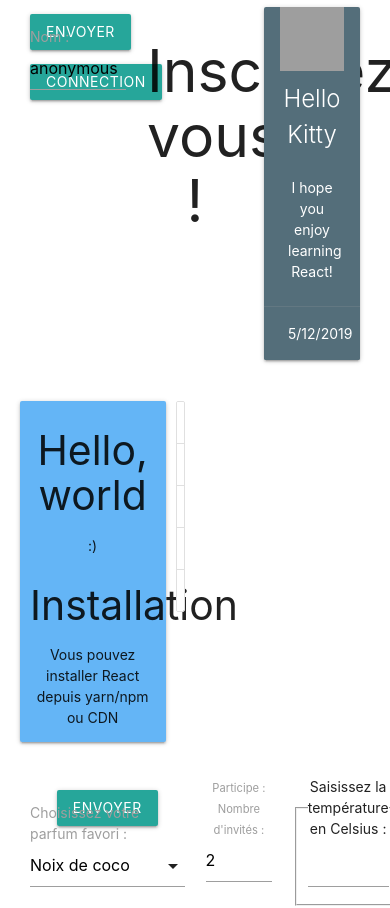
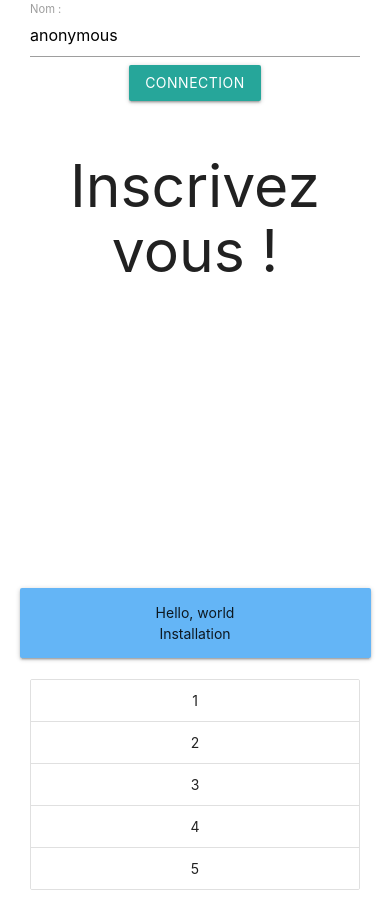
Before and after one commit to Latence132/ReactApp, a React (Create React App) app: page / in a window 390 px wide. Shown: the top 908 px of the page. Built offline with nearby package versions, Linux system fonts and the light colour scheme; grey boxes are pictures that could not be loaded.

Commit message:
animation, responsive

```diff
--- a/src/App.js
+++ b/src/App.js
@@ -1,7 +1,7 @@
 import React from "react";
-import logo from "./logo.svg";
+// import logo from "./logo.svg";
 import "./App.css";
-import Toggle from "./Toggle.js";
+// import Toggle from "./Toggle.js";
 import Greeting from "./Greeting.js";
 import { Comment } from "./Comment.js";
 import ListNumbers from "./ListNumbers.js";
@@ -28,32 +28,92 @@ class App extends React.Component {
         }
       ],
       isLoggedIn: false,
-      data : {
+      data: {
         date: new Date(),
         text: "I hope you enjoy learning React!",
         author: {
-                  name: "Hello Kitty",
+          name: "Kitty",
           avatarUrl: "https://placekitten.com/g/64/64"
         }
       },
-      user:"anonymous"
-    }
-    this.handleIsLoggedInChange = this.handleIsLoggedInChange.bind(this)
-    this.handleUserChange = this.handleUserChange.bind(this)
+      user: "anonymous"
+    };
+    this.handleIsLoggedInChange = this.handleIsLoggedInChange.bind(this);
+    this.handleUserChange = this.handleUserChange.bind(this);
   }
   handleIsLoggedInChange() {
-    this.setState({isLoggedIn: !this.state.isLoggedIn });
+    this.setState({ isLoggedIn: !this.state.isLoggedIn });
   }
 
   handleUserChange(user) {
-    this.setState({user: user });
+    this.setState({ user: user });
   }
-
 
   render() {
     return (
       <div className="App">
-      {/* <header className="App-header">
+        <section className="container">
+          <div className="row">
+            <div className="col s12 m2">
+              <NameForm
+                onUserChange={this.handleUserChange}
+                user={this.state.user}
+                onToggleOnChange={
+                  (this.state.isLoggedIn, this.handleIsLoggedInChange)
+                }
+              />
+            </div>
+            <div className="col s12 m4">
+              <Greeting
+                isLoggedIn={this.state.isLoggedIn}
+                user={this.state.user}
+              />
+            </div>
+
+            <div className="col s12 m4">
+              <Comment
+                isLoggedIn={this.state.isLoggedIn}
+                date={this.state.data.date}
+                text={this.state.data.text}
+                author={this.state.data.author}
+              />
+            </div>
+          </div>
+
+          <div className="row">
+            <div className="col s12 m5 card blue lighten-2">
+              <Blog
+                posts={this.state.posts}
+                isLoggedIn={this.state.isLoggedIn}
+              />
+            </div>
+
+            <div className="col s12 m1">
+              <ListNumbers numbers={[1, 2, 3, 4, 5]} />
+            </div>
+          </div>
+
+          <div className="row">
+            <div className="col s12 m6">
+              <FlavorForm />
+            </div>
+            <div className="col s12 m3">
+              <Reservation />
+            </div>
+            <div className="col s12 m3">
+              <Calculator />
+            </div>
+          </div>
+        </section>
+        <div />
+      </div>
+    );
+  }
+}
+
+export default App;
+
+/* <header className="App-header">
         <img src={logo} className="App-logo" alt="logo" />
         <p>
           Edit <code>src/App.js</code> and save to reload.
@@ -66,56 +126,7 @@ render() {
         >
           Learn React
         </a>
-      </header> */}
-
-      <section className="container">
-        <div className="row">
-          <div className="col s4">
-          <NameForm  onUserChange={this.handleUserChange} user={this.state.user} />
-            <Toggle  onToggleOnChange={this.handleIsLoggedInChange}  isToggleOn={this.state.isLoggedIn} />
-          </div>
-          <div className="col s4">
-            <Greeting isLoggedIn={this.state.isLoggedIn} user={this.state.user}/>
-          </div>
-
-          <div className="col s4">
-            <Comment date={this.state.data.date} text={this.state.data.text} author={this.state.data.author} />
-          </div>
-        </div>
-
-        <div className="row">
-          <div className="col s5 card blue lighten-2">
-            <Blog posts={this.state.posts} />
-          </div>
-
-          <div className="col s1">
-            <ListNumbers numbers={[1, 2, 3, 4, 5]} />
-          </div>
-
-          <div className="col s5">
-
-          </div>
-        </div>
-
-        <div className="row">
-          <div className="col s6 ">
-            <FlavorForm />
-          </div>
-          <div className="col s3">
-            <Reservation />
-          </div>
-          <div className="col s3">
-            <Calculator />
-          </div>
-        </div>
-      </section>
-      <div />
-    </div>
-  );
-}
-}
-
-export default App;
+      </header> */
 
 // const data = {
 //   date: new Date(),
--- a/src/Blog.js
+++ b/src/Blog.js
@@ -1,26 +1,35 @@
 import React from "react";
 
 function Blog(props) {
-  // const sidebar = (
-  //   <ul>
-  //     {props.posts.map(post => (
-  //       <li key={post.id}>{post.title}</li>
-  //     ))}
-  //   </ul>
-  // );
+  const sidebar = (
+    <ul>
+      {props.posts.map(post => (
+        <li key={post.id}>{post.title}</li>
+      ))}
+    </ul>
+  );
   const content = props.posts.map(post => (
     <div key={post.id}>
       <h3>{post.title}</h3>
       <p>{post.content}</p>
     </div>
   ));
-  return (
-    <div>
-      {/* {sidebar}
+
+  const isLoggedIn = props.isLoggedIn;
+  let classNameCss = "";
+  if (isLoggedIn) {
+    classNameCss = "scale-transition scale-in scale-out ";
+    return (
+      <div className={classNameCss}>
+        {/* {sidebar}
       <hr /> */}
-      {content}
-    </div>
-  );
+        {content}
+      </div>
+    );
+  } else {
+    classNameCss = "scale-transition ";
+    return <div className={classNameCss}>{sidebar}</div>;
+  }
 }
 
 export default Blog;
--- a/src/Comment.js
+++ b/src/Comment.js
@@ -20,8 +20,18 @@ export function UserInfo(props) {
 }
 
 export function Comment(props) {
+  const isLoggedIn = props.isLoggedIn;
+  let classNameCss = "";
+
+  if (isLoggedIn) {
+    classNameCss =
+      "scale-in Comment card blue-grey darken-1  white-text scale-transition";
+  } else {
+    classNameCss =
+      "scale-out Comment card blue-grey darken-1  white-text scale-transition";
+  }
   return (
-    <div className="Comment card blue-grey darken-1  white-text">
+    <div className={classNameCss}>
       <div className="card-title">
         <UserInfo user={props.author} />
       </div>
--- a/src/NameForm.js
+++ b/src/NameForm.js
@@ -9,40 +9,49 @@ class NameForm extends React.Component {
 
     this.handleChange = this.handleChange.bind(this);
     this.handleSubmit = this.handleSubmit.bind(this);
+    this.handleToggleOn = this.handleToggleOn.bind(this);
     // this.setUser = this.setUser.bind(this);
   }
 
   handleChange(event) {
     // this.setState({ user: event.target.value });
-    console.log("handleChange: ",event.target.value)
-    this.props.onUserChange(event.target.value );
+    console.log("handleChange: ", event.target.value);
+    this.props.onUserChange(event.target.value);
   }
 
   handleSubmit(event) {
     event.preventDefault();
     // alert("Le nom a été soumis : " + event.target.value);
-    console.log("handleSubmit")
-    M.toast({html: "Le nom a été soumis est " + this.props.user, classes: 'rounded' } );
+    console.log("handleSubmit");
+    M.toast({
+      html: "Le nom a été soumis est " + this.props.user,
+      classes: "rounded"
+    });
+  }
 
+  handleToggleOn(event) {
+    event.preventDefault();
+
+    this.props.onToggleOnChange(!this.props.isToggleOn);
   }
 
   render() {
-    const user = this.props.user
+    const user = this.props.user;
+
+    const isToggleOn = this.props.isToggleOn;
+    const divStyle = {
+      color: "white"
+    };
     return (
       <form
-        onSubmit={this.handleSubmit}
+        onSubmit={(this.handleSubmit, this.handleToggleOn)}
         className="input-field label-30 input-70"
       >
-        <label>
-          Nom :
-          <input
-            type="text"
-            value={user}
-            onChange={this.handleChange}
-          />
-        </label>
-        <Button type="submit" value="send">
-          Envoyer
+        <label>Nom :</label>
+        <input type="text" value={user} onChange={this.handleChange} />
+
+        <Button type="submit" value="send" style={divStyle}>
+          {isToggleOn ? "Déconnection" : "Connection"}
         </Button>
       </form>
     );
--- a/src/Toggle.js
+++ b/src/Toggle.js
@@ -18,10 +18,7 @@ class Toggle extends React.Component {
   render() {
     const isToggleOn = this.props.isToggleOn;
     return (
-      <Button
-        onClick={this.handleClick}
-        value ={isToggleOn}
-      >
+      <Button onClick={this.handleClick} value={isToggleOn}>
         {isToggleOn ? "Déconnection" : "Connection"}
       </Button>
     );
```
Lines whose indentation alone changed are shown as unchanged.
